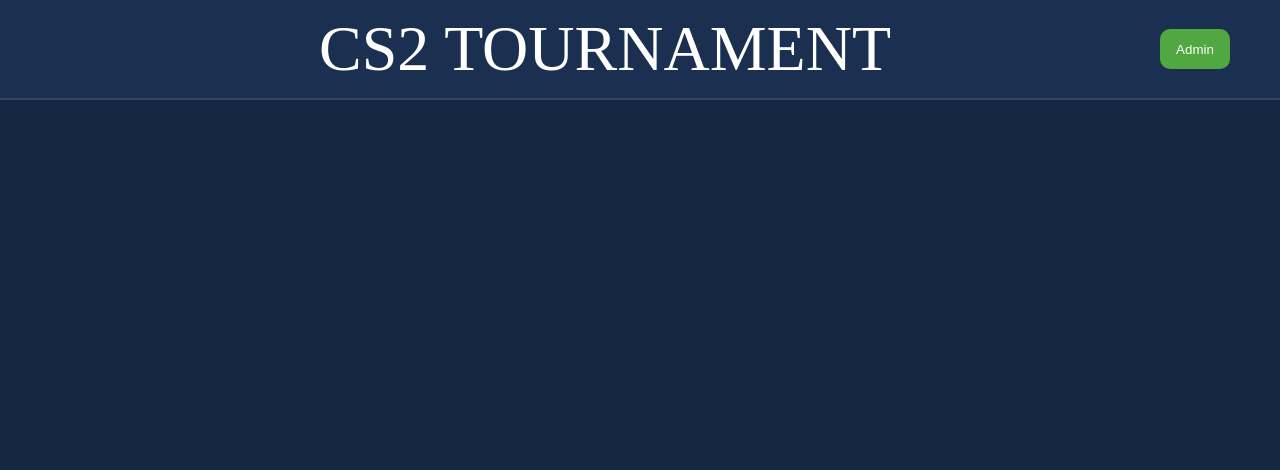
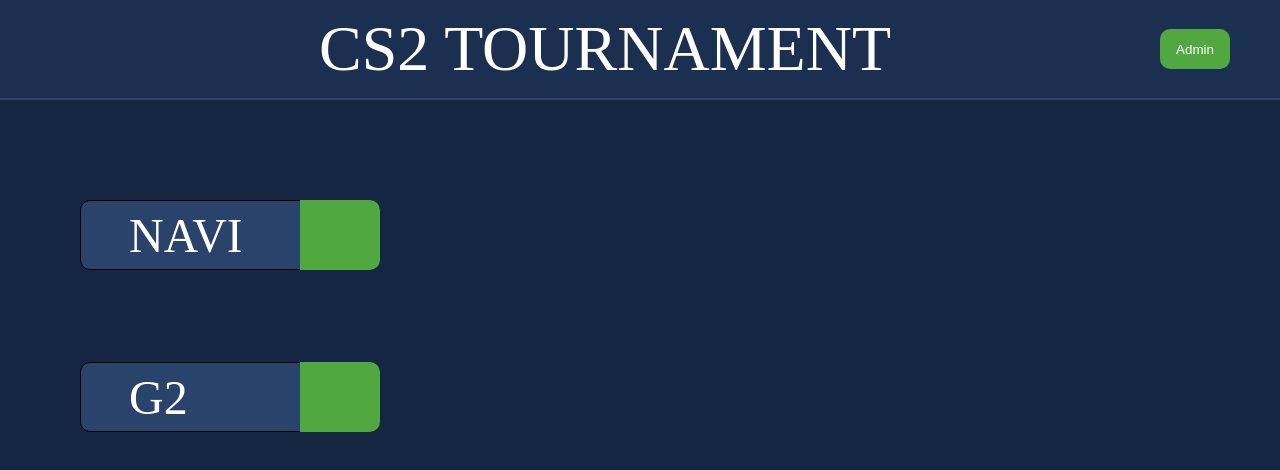
Before and after one commit to KirusaK/cs2_tournament, a React app in the folder frontend/: page / in a window 1280 px wide. Shown: the top 470 px of the page. Built offline with nearby package versions, Linux system fonts and the light colour scheme; the HTML template or start-up script is replaced by a standard one.

Commit message:
feat: complete MatchCard UI with absolute positioned score badges

```diff
--- a/frontend/src/app/styles/variables.scss
+++ b/frontend/src/app/styles/variables.scss
@@ -4,5 +4,6 @@
 $color-surface-light: #1b2f50; // Цвет для headera
 $color-green: #51a841; // Цвет для кнопки и украшения полей с наванием команд
 $color-line: #fff; // Цвет для декоративных линий
+$color-cards: #29436b; // Цвет для карточек команд
 
 $color-text-main: #fff; // Цвет для текста
--- /dev/null
+++ b/frontend/src/entities/match/MatchCard.jsx
@@ -0,0 +1,19 @@
+import styles from "./MatchCard.module.scss";
+
+export const MatchCard = (props) => {
+  const { team1, team2 } = props;
+
+  return (
+    <div className={styles.card}>
+      <div className={styles.teamRow}>
+        <div className={styles.team}>{team1.name}</div>
+        <div className={styles.score}></div>
+      </div>
+
+      <div className={styles.teamRow}>
+        <div className={styles.team}>{team2.name}</div>
+        <div className={styles.score}></div>
+      </div>
+    </div>
+  );
+};
--- /dev/null
+++ b/frontend/src/entities/match/MatchCard.module.scss
@@ -0,0 +1,35 @@
+@use "../../app/styles/variables.scss" as *;
+
+.card {
+  margin: 100px 0 0 80px;
+}
+
+.team {
+  display: flex;
+  align-items: center;
+  padding: 0 48px;
+  width: 300px;
+  height: 70px;
+  background-color: $color-cards;
+  color: $color-text-main;
+  font-size: 48px;
+  border-radius: 10px;
+  border: 1px solid black;
+}
+
+.teamRow {
+  display: flex;
+  margin-bottom: 92px;
+  width: 300px;
+  overflow: hidden;
+  position: relative;
+}
+
+.score {
+  position: absolute;
+  right: 0;
+  width: 80px;
+  height: 70px;
+  background-color: $color-green;
+  border-radius: 0 10px 10px 0;
+}
--- a/frontend/src/pages/Main/Main.jsx
+++ b/frontend/src/pages/Main/Main.jsx
@@ -1,10 +1,23 @@
 import { Header } from "../../widgets/header/Header";
+import { MatchCard } from "../../entities/match/MatchCard";
 import styles from "./Main.module.scss";
+
+const allTeams = [
+  { name: "NAVI", players: [1, 2, 3, 4, 5] },
+  { name: "G2", players: [1, 2, 3, 4, 5] },
+  { name: "Cloud9", players: [1, 2, 3, 4] },
+];
+
+const filteredTeams = allTeams.filter((team) => team.players.length === 5);
 
 export const Main = () => {
   return (
     <div className={styles.page}>
       <Header />
+
+      <main className={styles.content}>
+        <MatchCard team1={filteredTeams[0]} team2={filteredTeams[1]} />
+      </main>
     </div>
   );
 };
```
